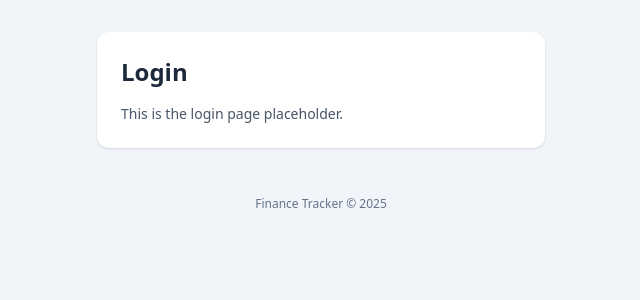
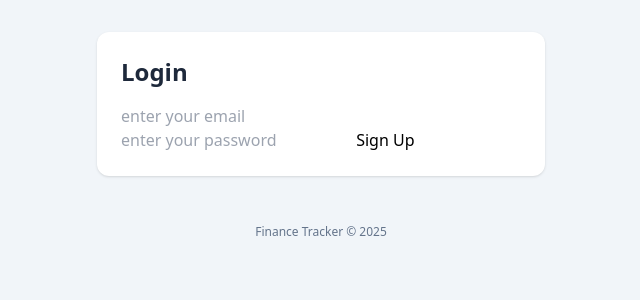
Before and after one commit to OMussa/finance-tracker, a Flask app: page /login in a window 1280 px wide. Shown: the part 52-352 px from the top of the page, without its empty margins (319-959 px from the left). Run offline with Flask 3, Linux system fonts and the light colour scheme; some libraries are stand-ins or nearby versions.

Commit message:
fixed naming

```diff
--- a/templates/auth/login.html
+++ b/templates/auth/login.html
@@ -5,9 +5,16 @@
 {% block content %}
 <div class="max-w-md mx-auto bg-white rounded-xl shadow p-6">
     <h1 class="text-2xl font-semibold mb-4 text-slate-800">Login</h1>
-    <!-- You’ll replace this with a real form later -->
-    <p class="text-sm text-slate-600">
-        This is the login page placeholder.
-    </p>
+     {% if error %}
+        <p style="color: red;"> {{error}} </p>
+     {% endif%}
+    <form method="POST" action="{{ url_for('auth.login') }}">
+   <input type="text" name="email" placeholder="enter your email">
+<input type="password" name="password" placeholder="enter your password">
+
+    <button type="submit">Sign Up</button>
+
+</form>
+
 </div>
 {% endblock %}
```
